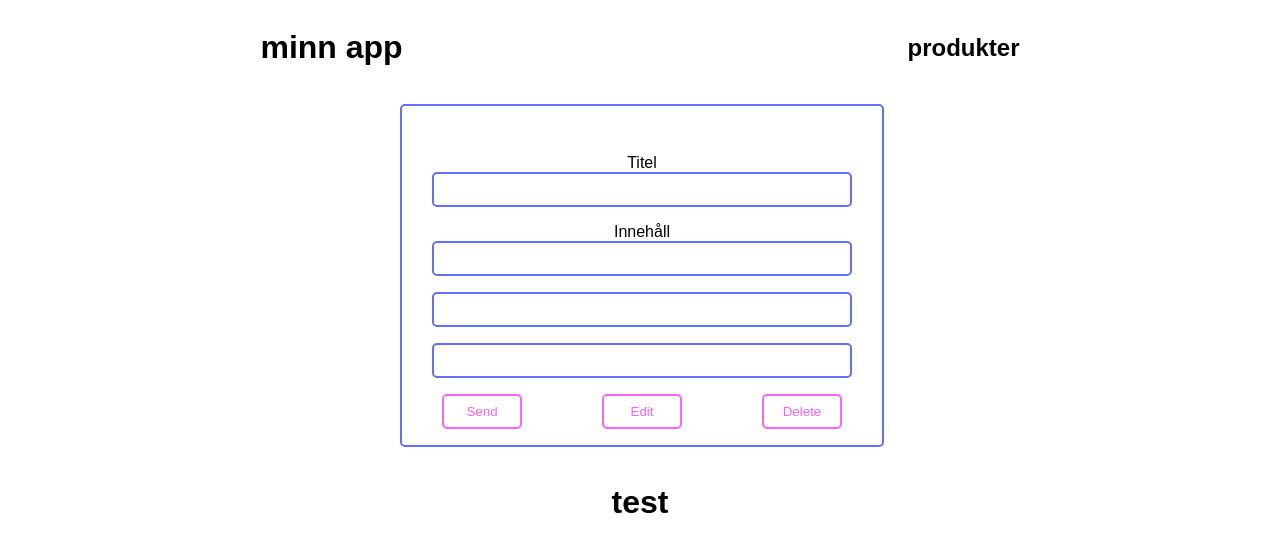
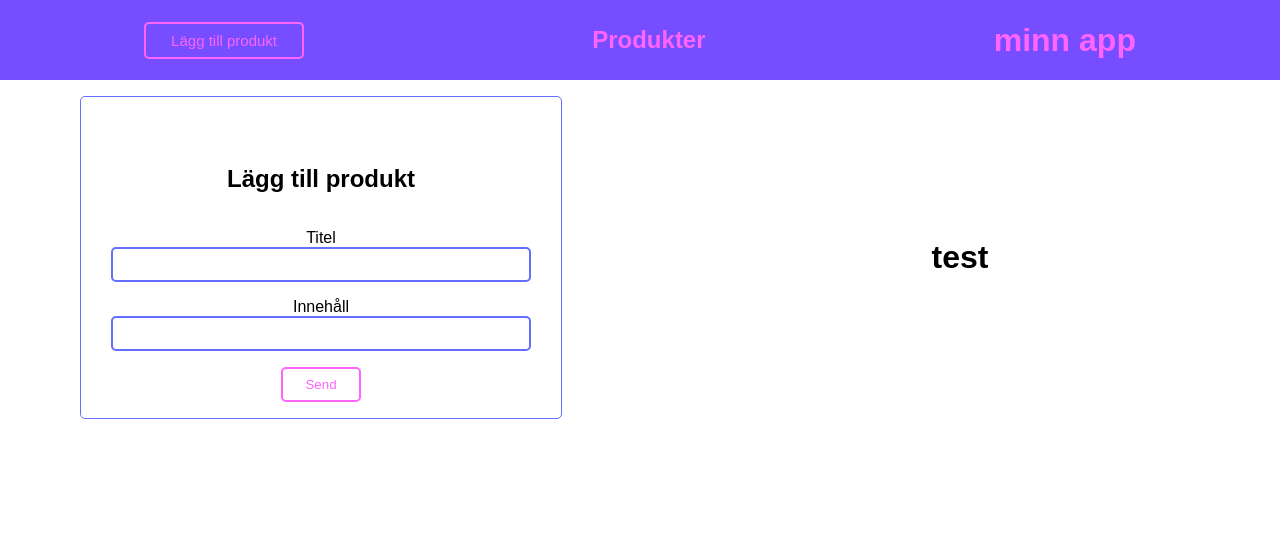
Before and after one commit to olofWallgren/REST-api, a website: page client/index.html in a window 1280 px wide. Drawn offline with Linux system fonts and the light colour scheme; no server answers.

```diff
--- a/client/front.js
+++ b/client/front.js
@@ -7,8 +7,24 @@
     console.log("fungerar fortfarande")
     mapProducts()
     getSpecProducts(4)
+    addProdButton()
+}
 
+function addProdButton() {
+
+    document.getElementById("add-product-button").addEventListener("click", displayForm)
 }
+
+function displayForm() {
+    console.log("lägg till prpodukter ")
+    let form = document.getElementById("formContainer")
+    if (form.style.display == "none") {
+        form.style.display = "flex"
+    } else {
+        form.style.display = "none"
+    }
+}
+
 
 /// hämtar alla produkter
 async function getProducts() {
--- a/client/index.html
+++ b/client/index.html
@@ -10,27 +10,32 @@
   </head>
   <body>
     <header class="header-menu">
+      <button id="add-product-button" class="post-product">
+        Lägg till produkt
+      </button>
+      <h2>Produkter</h2>
       <h1>minn app</h1>
-      <h2>produkter</h2>
     </header>
-    <main class="flex">
-      <div class="form-container">
+    <main>
+      <div class="flex">
+        <div id="formContainer" class="form-container">
           <form class="flex form" action="">
+            <h2 style="padding-bottom: 1rem">Lägg till produkt</h2>
             <label for="title">Titel</label>
             <input class="input" type="text" name="title" />
             <label for="content">Innehåll</label>
             <input type="text" name="content" />
-          <input type="text" />
-          <input type="text" />
+
             <div class="button-container">
-            <button type="submit">Send</button>
-            <button type="submit">Edit</button>
-            <button type="submit">Delete</button>
+              <button class="form-button" type="submit">Send</button>
             </div>
           </form>
         </div>
+      </div>
+      <div class="flex">
         <div id="productView">
           <h1>test</h1>
+        </div>
       </div>
     </main>
   </body>
--- a/client/style.css
+++ b/client/style.css
@@ -1,12 +1,21 @@
 body {
   background-color: white;
   font-family: sans-serif;
+  height: 100%;
+  margin: 0px;
+}
+main {
+  display: flex;
+  flex-direction: row;
+  width: 100%;
+  height: 100%;
 }
 .flex {
   display: flex;
   flex-direction: column;
   justify-content: center;
   align-items: center;
+  flex: 1;
 }
 .form-container {
   max-width: 30rem;
@@ -19,7 +28,7 @@
   background-color: white;
   padding-top: 3rem;
   border-radius: 5px;
-  border: 2px solid rgb(100, 110, 255);
+  border: 1px solid rgb(100, 110, 255);
 }
 input {
   max-width: 25rem;
@@ -30,7 +39,6 @@
   border: 2px solid rgb(100, 110, 255);
 }
 button {
-  margin-bottom: 1rem;
   padding: 0.5rem;
   width: 5rem;
   font-family: sans-serif;
@@ -44,6 +52,15 @@
   background-color: rgb(255, 100, 255);
   color: white;
 }
+.form-button {
+  margin-bottom: 1rem;
+}
+.post-product {
+  width: 10rem;
+  font-size: 15px;
+  margin: 0px;
+  background-color: rgb(118, 77, 255);
+}
 .button-container {
   display: flex;
   flex-direction: row;
@@ -56,10 +73,14 @@
   flex-direction: row;
   justify-content: space-around;
   align-items: center;
+  height: 5rem;
+  background-color: rgb(118, 77, 255);
+  color: rgb(255, 100, 255);
 }
 .product-card {
-  border: 2px solid black;
-  border-radius: 1rem;
+  border: 1px solid black;
+  border-radius: 5px;
   min-width: 25rem;
   padding: 1rem;
+  margin-bottom: 1rem;
 }
--- /dev/null
+++ b/data.json
@@ -0,0 +1 @@
+[{"title":"dummy1","content":"dummy content 1","id":1},{"title":"dummy2","content":"dummy content 2","id":2},{"title":"olaf","content":"hoppas detta funkar till json","id":3}]
```
Also changed, not shown: controllers/products.js (+18 -3 lines), DB/db.json (deleted), 1 other file. Lines whose indentation alone changed are shown as unchanged.
